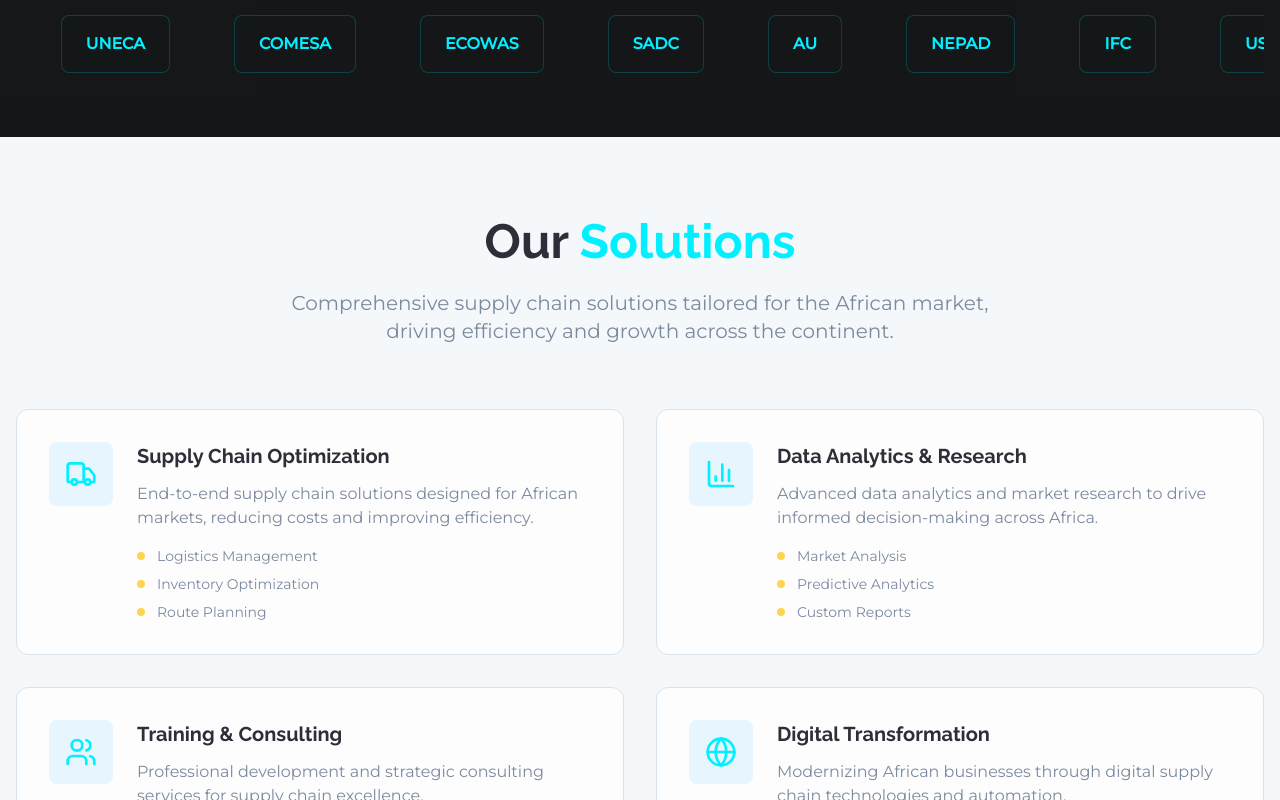
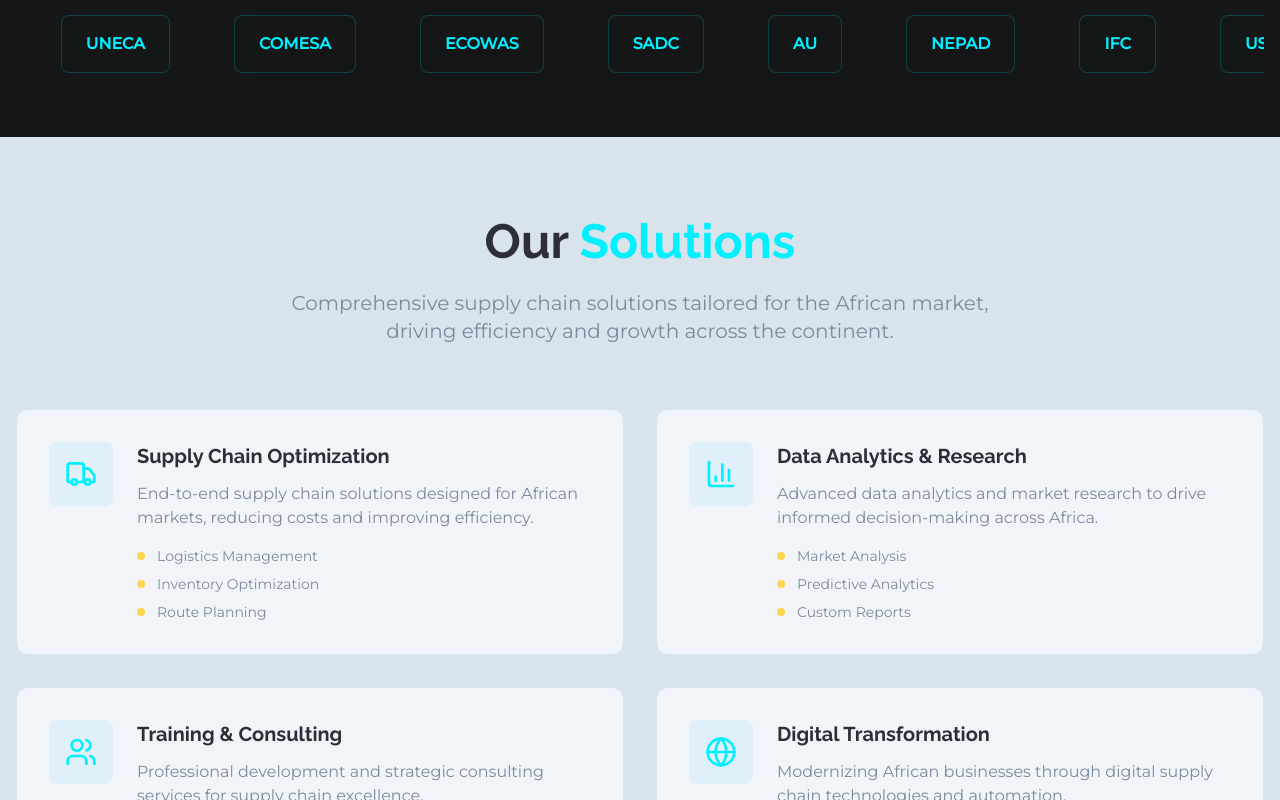
Before and after one commit to codeinkrazy/aispar-africa-website, a React (Vite) app: page / in a window 1280 px wide. Shown: the part 1680-2480 px from the top of the page. Built offline with nearby package versions, Linux system fonts and the light colour scheme.

Commit message:
Change section background colors
Change background colors for "Our Solutions" and "Get in Touch" sections.

```diff
--- a/src/components/ContactSection.tsx
+++ b/src/components/ContactSection.tsx
@@ -45,9 +45,9 @@ const ContactSection = () => {
   return (
     <section
       id="contact"
-      className="py-20 relative overflow-hidden bg-glacial-pearl"
+      className="py-20 relative overflow-hidden bg-ion-blue"
       style={{
-        backgroundImage: `linear-gradient(rgba(244, 248, 251, 0.95), rgba(244, 248, 251, 0.95)), url('/lovable-uploads/42cad4a4-a4a1-4fe8-bfce-11d5ecdf7167.png')`,
+        backgroundImage: `linear-gradient(rgba(179, 229, 252, 0.95), rgba(179, 229, 252, 0.95)), url('/lovable-uploads/42cad4a4-a4a1-4fe8-bfce-11d5ecdf7167.png')`,
         backgroundSize: 'cover',
         backgroundPosition: 'center',
         backgroundAttachment: 'fixed'
--- a/src/components/SolutionsSection.tsx
+++ b/src/components/SolutionsSection.tsx
@@ -39,7 +39,7 @@ const SolutionsSection = () => {
   };
 
   return (
-    <section id="solutions" className="py-20 bg-glacial-pearl">
+    <section id="solutions" className="py-20 bg-chrome-ice">
       <div className="max-w-7xl mx-auto px-4">
         <div className="text-center mb-16">
           <h2 className="text-4xl lg:text-5xl font-raleway font-bold text-titan-mist mb-6">
@@ -57,7 +57,7 @@ const SolutionsSection = () => {
             return (
               <div
                 key={index}
-                className="bg-white/80 rounded-xl p-8 border border-chrome-ice hover:border-cyber-aqua/60 transition-all duration-300 hover:shadow-lg group"
+                className="bg-glacial-pearl/90 rounded-xl p-8 border border-chrome-ice hover:border-cyber-aqua/60 transition-all duration-300 hover:shadow-lg group"
               >
                 <div className="flex items-start space-x-6">
                   <div className="flex-shrink-0">
```
